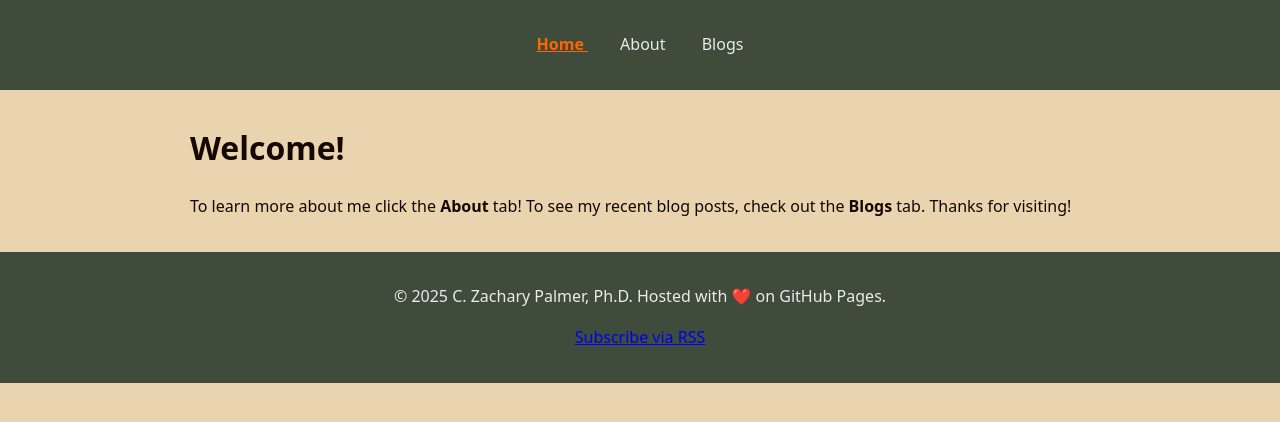
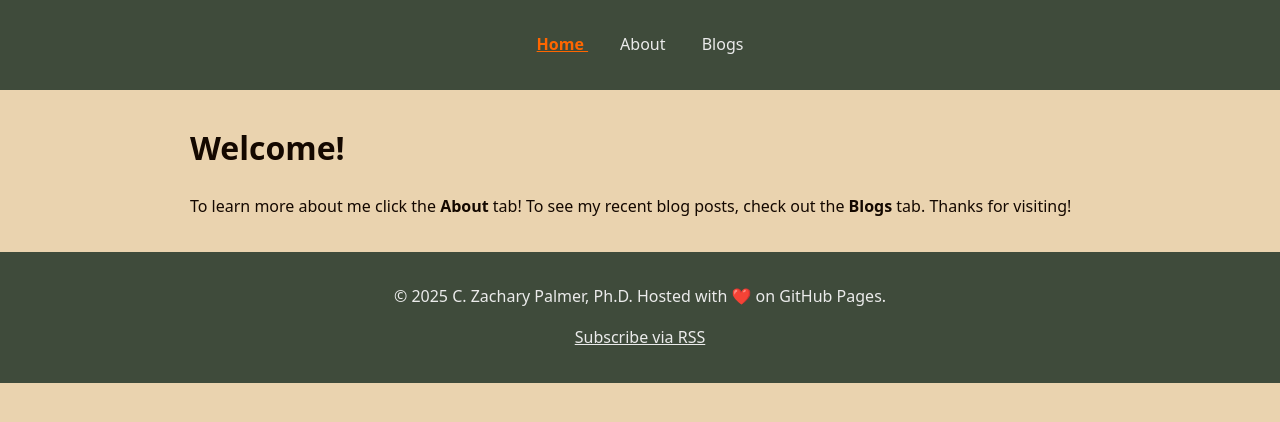
Before and after one commit to zpalmer618/zpalmer618.github.io, a Jekyll site: the page built from index.md, in a window 1280 px wide. Shown: the top 422 px of the page. Built offline with Jekyll 4.4.1, drawn with Linux system fonts in a browser that asks for light colours.

Commit message:
fixed color clash

```diff
--- a/_layouts/default.html
+++ b/_layouts/default.html
@@ -25,7 +25,7 @@
 
   <footer>
     <p>© 2025 C. Zachary Palmer, Ph.D. Hosted with <span title="love">❤️</span> on GitHub Pages.</p>
-    <p><a href="{{ "/feed.xml" | relative_url }}">Subscribe via RSS</a></p>
+    <p><a href="{{ "/feed.xml" | relative_url }}" style="color: #ebebeb;">Subscribe via RSS</a></p>
   </footer>
 </body>
 </html>
--- a/style.css
+++ b/style.css
@@ -11,7 +11,7 @@
   --highlight-color: #ff6600;
   --footer-bg-color: #3F4B3B;
   --footer-text-color: #ebebeb;
-  --post-date-color: #e0e0e0;
+  --post-date-color: #291000;
   /*--footer-text-color: #666;*/
   /*--post-date-color: #888;*/
   --gap: 1.5rem;
```
